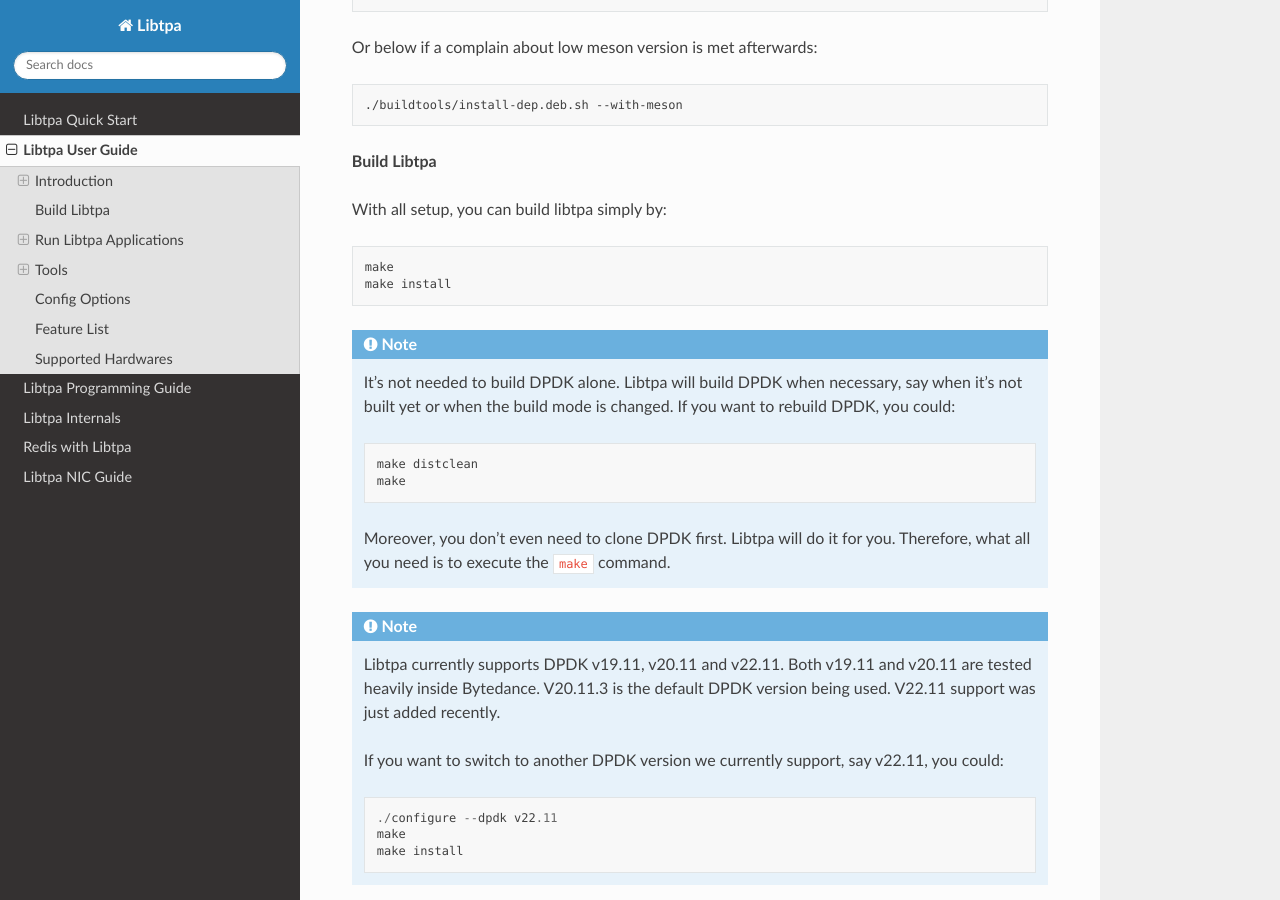
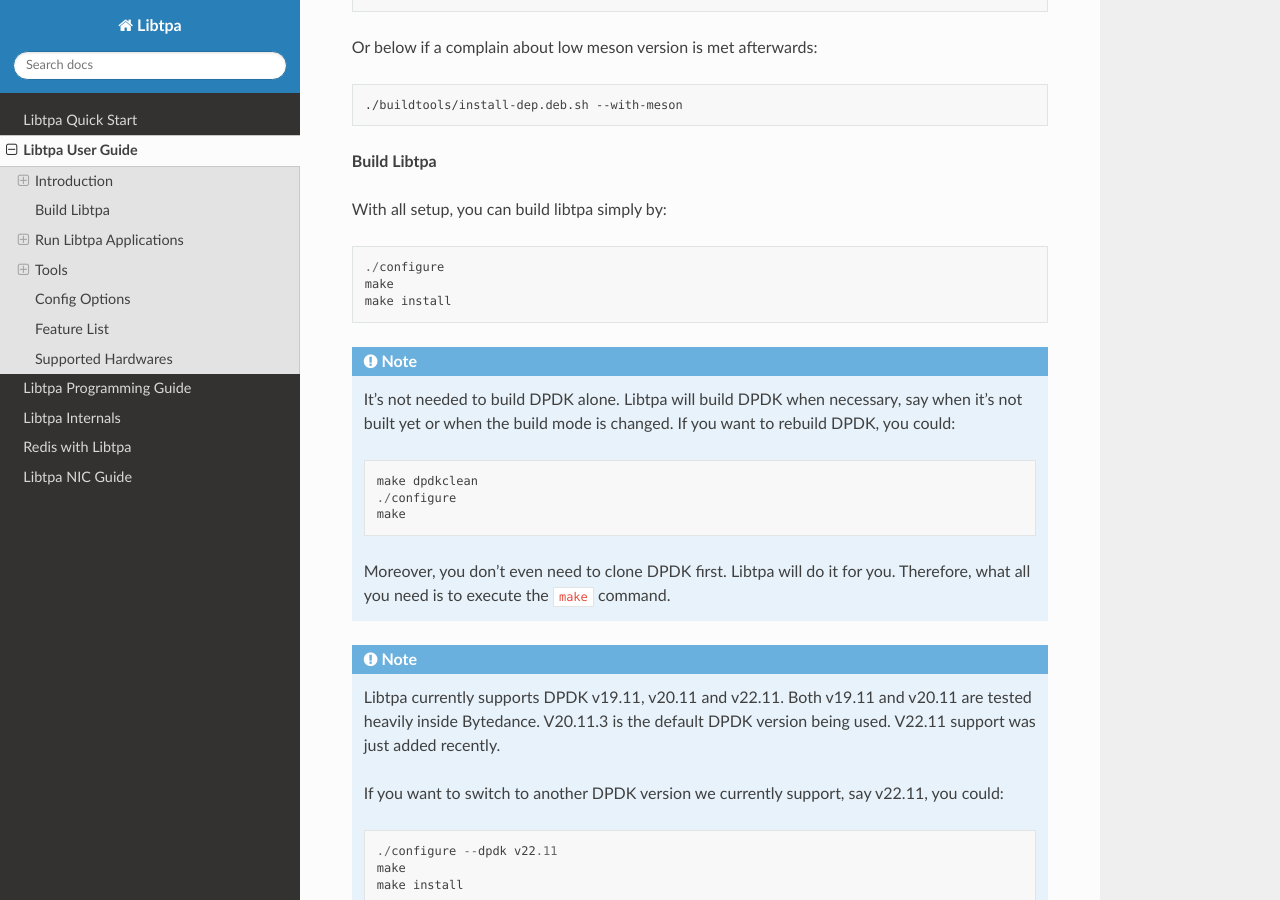
Before and after one commit to bytedance/libtpa, a Sphinx documentation site: the page built from doc/user_guide.rst, in a window 1280 px wide and 900 px high, scrolled down 1464 px. Built offline with Sphinx 7.4.7 and the Read the Docs theme 2.0.0, drawn with Linux system fonts in a browser that asks for light colours.

Commit message:
doc: update build instructions
Now it requires ./configure.

Signed-off-by: Yuanhan Liu <liuyuanhan.131@bytedance.com>

```diff
--- a/doc/user_guide.rst
+++ b/doc/user_guide.rst
@@ -81,6 +81,7 @@
 
 With all setup, you can build libtpa simply by::
 
+    ./configure
     make
     make install
 
@@ -89,7 +90,8 @@
     necessary, say when it's not built yet or when the build mode is
     changed. If you want to rebuild DPDK, you could::
 
-        make distclean
+        make dpdkclean
+	./configure
         make
 
     Moreover, you don't even need to clone DPDK first. Libtpa will do it
```
